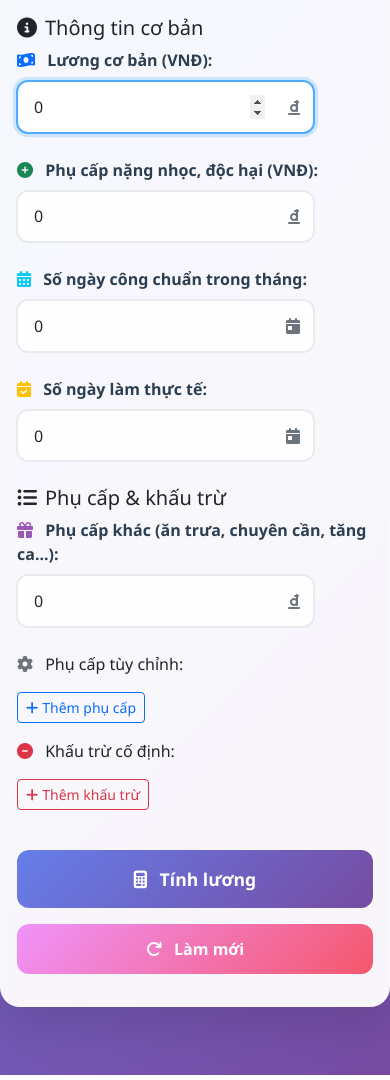
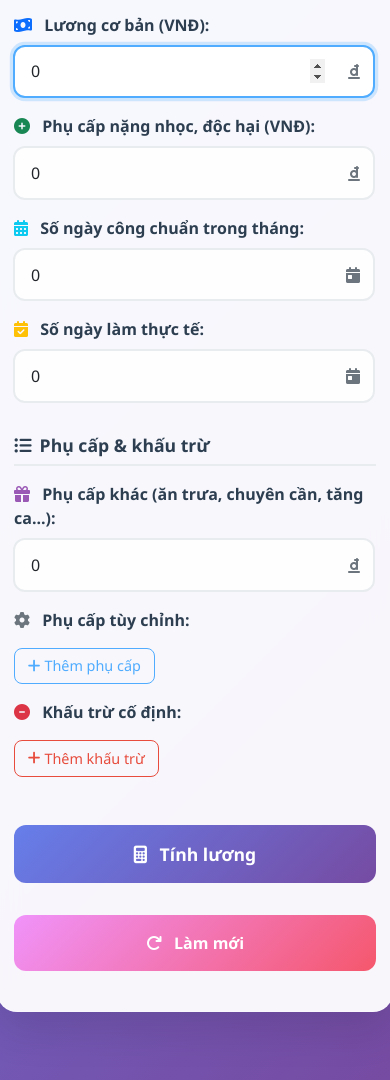
Before and after one commit to khahdihdz/khahdihdz.github.io, a plain HTML site: page tinhluong/index.html in a window 390 px wide. Shown: the part 226-1306 px from the top of the page. Drawn offline with nearby package versions, Linux system fonts and the light colour scheme.

Commit message:
Update styles.css

```diff
--- a/tinhluong/styles.css
+++ b/tinhluong/styles.css
@@ -54,9 +54,42 @@ body {
     padding: 2rem;
 }
 
-/* Input groups */
+/* Column spacing - Cải thiện lề */
+.row {
+    margin-left: -15px;
+    margin-right: -15px;
+}
+
+.col-lg-6 {
+    padding-left: 15px;
+    padding-right: 15px;
+}
+
+.col-lg-6:first-child {
+    padding-right: 20px;
+}
+
+.col-lg-6:last-child {
+    padding-left: 20px;
+}
+
+/* Section titles - Cải thiện tiêu đề */
+.section-title {
+    font-size: 1.25rem;
+    font-weight: 700;
+    color: #2c3e50;
+    margin-bottom: 1.5rem;
+    padding-bottom: 0.5rem;
+    border-bottom: 2px solid #e9ecef;
+    text-align: left;
+    display: block;
+    width: 100%;
+}
+
+/* Input groups - Cải thiện bố cục */
 .input-group {
     margin-bottom: 1.5rem;
+    width: 100%;
 }
 
 .input-group label {
@@ -65,10 +98,13 @@ body {
     margin-bottom: 0.5rem;
     display: block;
     font-size: 1rem;
+    width: 100%;
+    text-align: left;
 }
 
 .input-wrapper {
     position: relative;
+    width: 100%;
 }
 
 .form-control {
@@ -78,6 +114,8 @@ body {
     font-size: 1rem;
     transition: all 0.3s ease;
     background: rgba(255, 255, 255, 0.9);
+    width: 100%;
+    display: block;
 }
 
 .form-control:focus {
@@ -95,7 +133,59 @@ body {
     font-size: 1rem;
 }
 
-/* Buttons */
+/* Custom allowances and deductions - Cải thiện căn chỉnh */
+.custom-allowances,
+.deductions {
+    margin-top: 1.5rem;
+    width: 100%;
+}
+
+.custom-allowances label,
+.deductions label {
+    font-weight: 600;
+    color: #2c3e50;
+    margin-bottom: 0.75rem;
+    display: block;
+    font-size: 1rem;
+    width: 100%;
+    text-align: left;
+}
+
+.custom-item {
+    margin-bottom: 0.75rem;
+    width: 100%;
+}
+
+.custom-item .row {
+    align-items: center;
+    margin-left: 0;
+    margin-right: 0;
+}
+
+.custom-item .col-6,
+.custom-item .col-5,
+.custom-item .col-1 {
+    padding-left: 5px;
+    padding-right: 5px;
+}
+
+.custom-item .form-control {
+    padding: 0.5rem 0.75rem;
+    font-size: 0.9rem;
+    width: 100%;
+}
+
+.custom-item .btn {
+    padding: 0.4rem 0.5rem;
+    font-size: 0.8rem;
+    width: 100%;
+    display: flex;
+    align-items: center;
+    justify-content: center;
+    min-height: 32px;
+}
+
+/* Buttons - Cải thiện căn chỉnh nút */
 .btn-calculate {
     background: linear-gradient(135deg, #667eea 0%, #764ba2 100%);
     border: none;
@@ -106,8 +196,9 @@ body {
     color: white;
     transition: all 0.3s ease;
     width: 100%;
-    margin: 1rem 0;
+    margin: 1.5rem 0 0.5rem 0;
     cursor: pointer;
+    display: block;
 }
 
 .btn-calculate:hover {
@@ -123,13 +214,15 @@ body {
     background: linear-gradient(135deg, #f093fb 0%, #f5576c 100%);
     border: none;
     border-radius: 12px;
-    padding: 0.8rem 1.5rem;
+    padding: 1rem 2rem;
     font-size: 1rem;
     font-weight: 600;
     color: white;
     transition: all 0.3s ease;
     width: 100%;
+    margin: 0.5rem 0;
     cursor: pointer;
+    display: block;
 }
 
 .btn-reset:hover {
@@ -139,6 +232,56 @@ body {
 
 .btn-reset:active {
     transform: translateY(0);
+}
+
+/* Căn chỉnh nút trong row */
+.row.mt-4 {
+    display: flex;
+    align-items: center;
+    margin-top: 1.5rem;
+}
+
+.row.mt-4 .col-md-8,
+.row.mt-4 .col-md-4 {
+    display: flex;
+    align-items: center;
+    padding-left: 15px;
+    padding-right: 15px;
+}
+
+.btn-outline-primary,
+.btn-outline-danger {
+    border-radius: 8px;
+    padding: 0.4rem 0.8rem;
+    font-size: 0.9rem;
+    font-weight: 500;
+    transition: all 0.3s ease;
+    display: inline-flex;
+    align-items: center;
+    justify-content: center;
+    white-space: nowrap;
+}
+
+.btn-outline-primary {
+    color: #4facfe;
+    border-color: #4facfe;
+}
+
+.btn-outline-primary:hover {
+    background-color: #4facfe;
+    border-color: #4facfe;
+    color: white;
+}
+
+.btn-outline-danger {
+    color: #e74c3c;
+    border-color: #e74c3c;
+}
+
+.btn-outline-danger:hover {
+    background-color: #e74c3c;
+    border-color: #e74c3c;
+    color: white;
 }
 
 /* Result card */
@@ -181,11 +324,19 @@ body {
 .result-label {
     color: #34495e;
     font-weight: 600;
+    flex: 1;
 }
 
 .result-value {
     color: #2c3e50;
     font-weight: 700;
+    text-align: right;
+    flex: 0 0 auto;
+}
+
+.final-salary {
+    color: #27ae60 !important;
+    font-size: 1.3rem !important;
 }
 
 /* Calculation steps */
@@ -260,8 +411,39 @@ body {
     pointer-events: none;
 }
 
+/* Notification */
+.notification {
+    position: fixed;
+    top: 20px;
+    right: 20px;
+    padding: 1rem 1.5rem;
+    border-radius: 12px;
+    color: white;
+    font-weight: 600;
+    z-index: 1000;
+    opacity: 1;
+    transition: opacity 0.3s ease;
+}
+
+.notification.success {
+    background: linear-gradient(135deg, #56ab2f 0%, #a8e6cf 100%);
+}
+
+.notification.error {
+    background: linear-gradient(135deg, #ff416c 0%, #ff4b2b 100%);
+}
+
 /* Responsive design */
 @media (max-width: 768px) {
+    .col-lg-6:first-child {
+        padding-right: 15px;
+        margin-bottom: 1rem;
+    }
+
+    .col-lg-6:last-child {
+        padding-left: 15px;
+    }
+
     .card-header h1 {
         font-size: 2rem;
     }
@@ -285,11 +467,34 @@ body {
     .btn-calculate, .btn-reset {
         margin-bottom: 1rem;
     }
+
+    .input-group {
+        margin-bottom: 1.25rem;
+    }
+
+    .custom-allowances,
+    .deductions {
+        margin-top: 1.25rem;
+    }
+
+    .row.mt-4 {
+        flex-direction: column;
+    }
+
+    .row.mt-4 .col-md-8,
+    .row.mt-4 .col-md-4 {
+        width: 100%;
+        margin-bottom: 0.5rem;
+    }
 }
 
 @media (max-width: 576px) {
     .container {
         padding: 1rem 0;
+    }
+
+    .card-header {
+        padding: 1.5rem;
     }
 
     .card-header h1 {
@@ -312,6 +517,33 @@ body {
 
     .result-value {
         margin-top: 0.3rem;
+        text-align: left;
+    }
+
+    .input-group {
+        margin-bottom: 1rem;
+    }
+
+    .custom-allowances,
+    .deductions {
+        margin-top: 1rem;
+    }
+
+    .custom-item {
+        margin-bottom: 0.5rem;
+    }
+
+    .section-title {
+        font-size: 1.1rem;
+        margin-bottom: 1rem;
+    }
+
+    .col-lg-6:first-child {
+        padding-right: 15px;
+    }
+
+    .col-lg-6:last-child {
+        padding-left: 15px;
     }
 }
 
@@ -341,10 +573,38 @@ body {
     text-align: center;
 }
 
+.mb-2 {
+    margin-bottom: 0.5rem;
+}
+
 .mb-3 {
     margin-bottom: 1rem;
+}
+
+.mt-2 {
+    margin-top: 0.5rem;
 }
 
 .mt-3 {
     margin-top: 1rem;
 }
+
+.mt-4 {
+    margin-top: 1.5rem;
+}
+
+.me-1 {
+    margin-right: 0.25rem;
+}
+
+.me-2 {
+    margin-right: 0.5rem;
+}
+
+.me-3 {
+    margin-right: 1rem;
+}
+
+.ms-2 {
+    margin-left: 0.5rem;
+}
```
